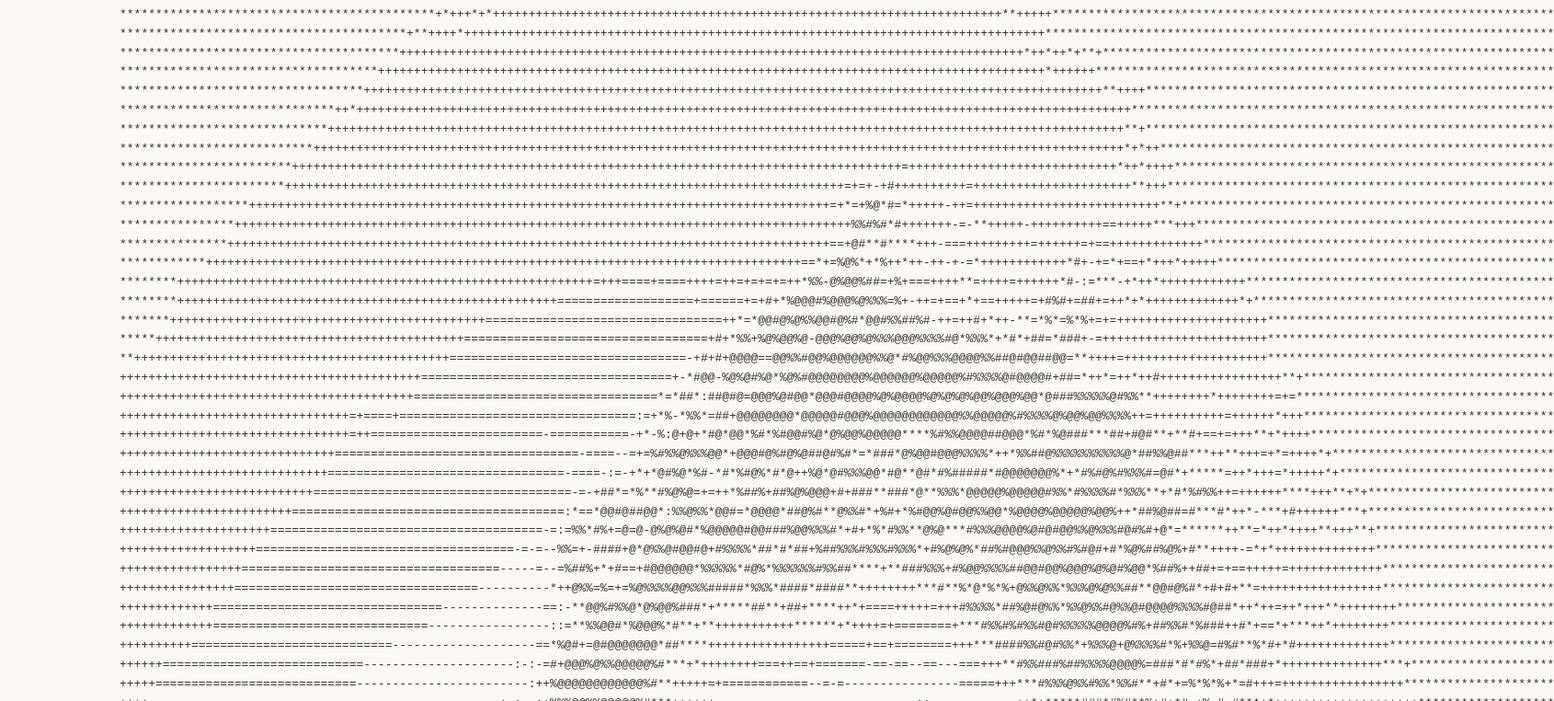
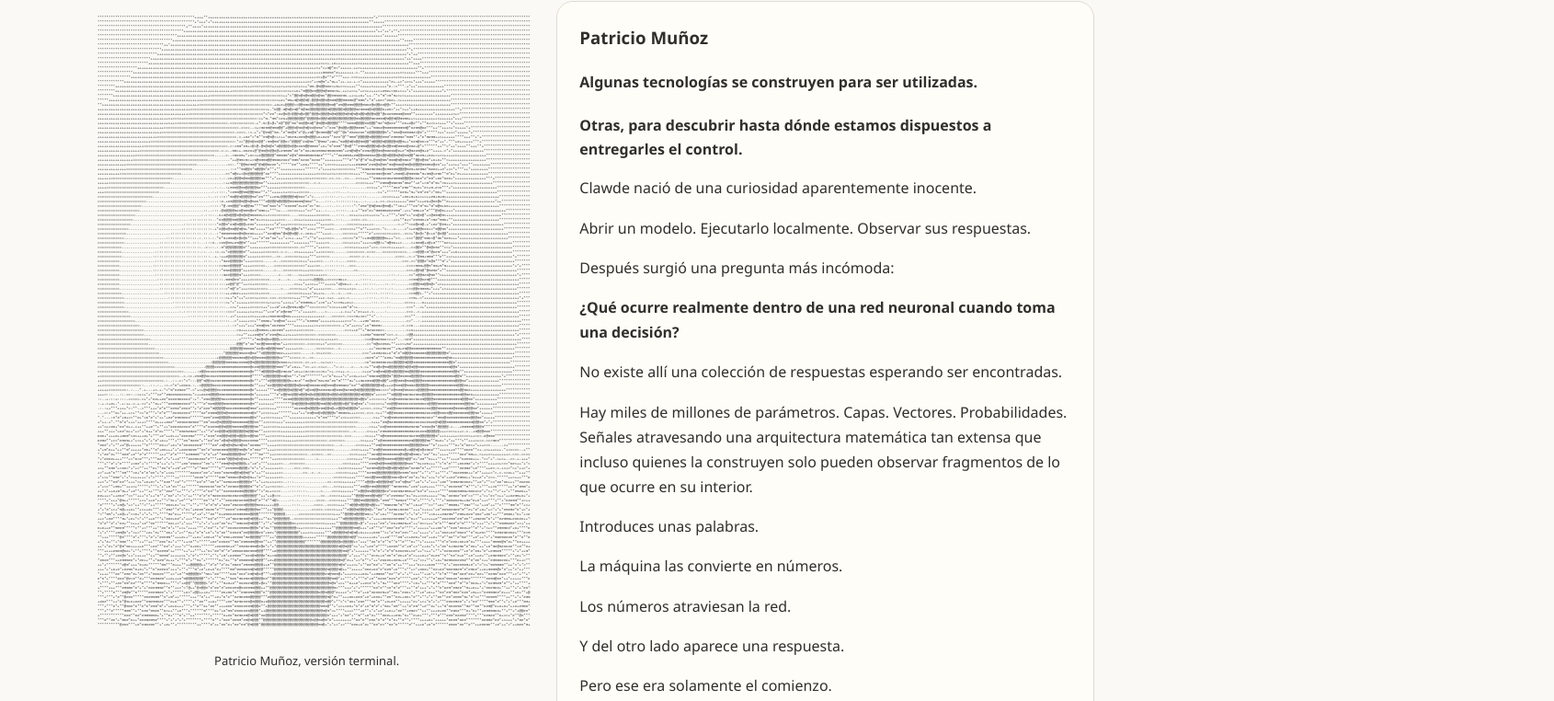
Before and after one commit to pamunoz-des/clawde, a plain HTML site: page workspace/sitios/clawde/index.html in a window 1280 px wide. Shown: the part 1879-2641 px from the top of the page at 92% size, 1690 px wide, since content can reach past the window. Drawn offline with Linux system fonts and the light colour scheme.

Commit message:
Actualiza presentacion del creador y retrato ASCII

```diff
--- a/workspace/sitios/clawde/styles.css
+++ b/workspace/sitios/clawde/styles.css
@@ -115,3 +115,86 @@ body.dark .pending-label {
   width: min(380px, 100%);
   height: auto;
 }
+
+/* Creador y retrato ASCII */
+#creador {
+  margin: 56px 0;
+}
+.creator-layout {
+  display: grid;
+  grid-template-columns: minmax(0, 1fr) minmax(0, 1.2fr);
+  gap: 28px;
+  align-items: start;
+}
+.creator-portrait {
+  margin: 0;
+  min-width: 0;
+}
+.ascii-scroll {
+  overflow-x: auto;
+  padding: 16px;
+  background: #171916;
+  color: #d6dfcb;
+  border-radius: 18px;
+}
+.ascii-portrait {
+  margin: 0;
+  padding: 0;
+  border: 0;
+  background: transparent;
+  color: inherit;
+  font-family: "Courier New", monospace;
+  font-size: 4px;
+  line-height: 4px;
+  letter-spacing: 0;
+  white-space: pre;
+  font-variant-ligatures: none;
+}
+.creator-portrait figcaption {
+  margin-top: 10px;
+  font-size: 13px;
+  text-align: center;
+}
+.creator-story {
+  min-width: 0;
+}
+.creator-story p,
+.creator-story li {
+  line-height: 1.7;
+}
+.creator-story h4 {
+  margin-bottom: 8px;
+}
+.creator-story ul {
+  padding-left: 22px;
+}
+.creator-note {
+  font-size: 13px;
+  border-top: 1px solid #99999955;
+  padding-top: 16px;
+}
+@media (max-width: 800px) {
+  .creator-layout {
+    grid-template-columns: 1fr;
+  }
+}
+/* Proporción y contraste del retrato ASCII */
+#creador .ascii-scroll {
+  background: #faf9f5;
+  color: #252525;
+}
+#creador .ascii-portrait {
+  font-family: "Courier New", monospace;
+  font-size: 4px;
+  line-height: 5px;
+  font-weight: 400;
+  letter-spacing: 0;
+  white-space: pre;
+  overflow-wrap: normal;
+  word-break: normal;
+  width: max-content;
+}
+body.dark #creador .ascii-scroll {
+  background: #faf9f5;
+  color: #252525;
+}
```
